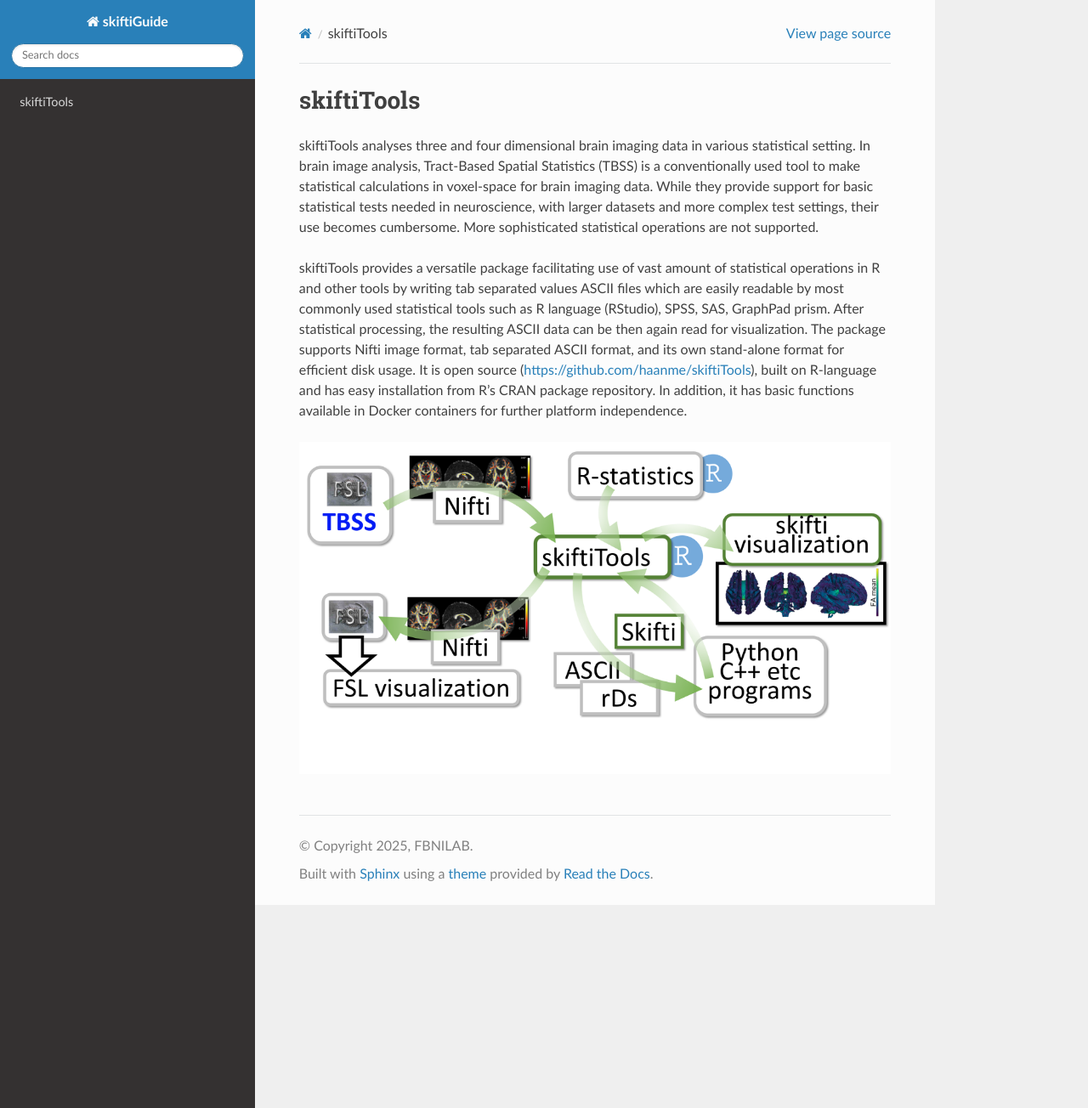
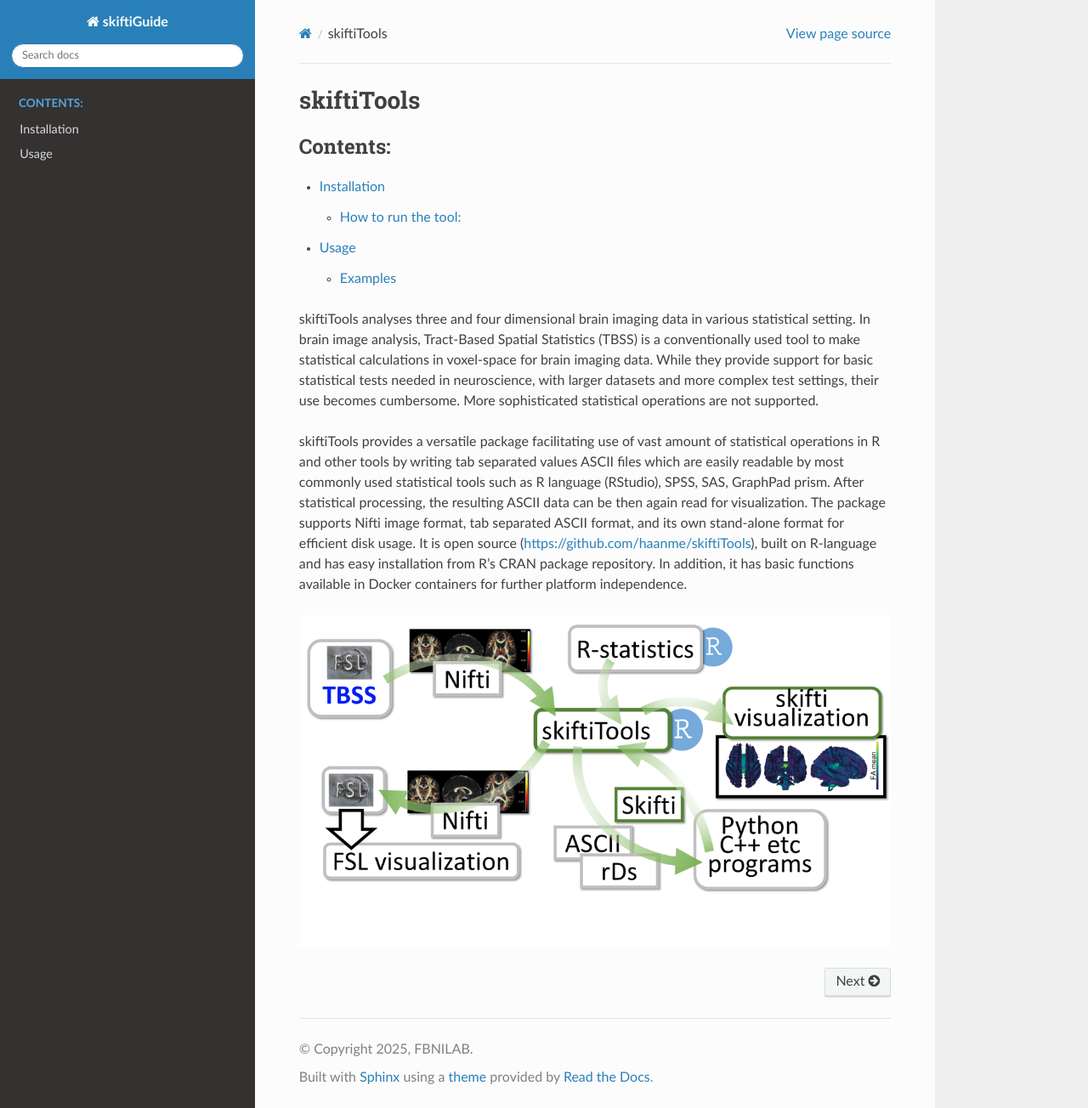
Before and after one commit to HKA07/skiftiGuide, a Sphinx documentation site: the page built from docs/index.rst, in a window 1280 px wide and 1304 px high. Shown: the whole window at 85% size. Built offline with Sphinx 7.4.7 and the Read the Docs theme 3.1.0, drawn with Linux system fonts in a browser that asks for light colours.

Commit message:
Update index.rst

```diff
--- a/docs/index.rst
+++ b/docs/index.rst
@@ -5,11 +8,9 @@
 .. toctree::
    :maxdepth: 3
    :caption: Contents:
+
    installation
    usage
-================================
-skiftiTools
-================================
 
 .. raw:: html
 
```
Also changed, not shown: other parts of docs/index.rst (+3 -0 lines).
